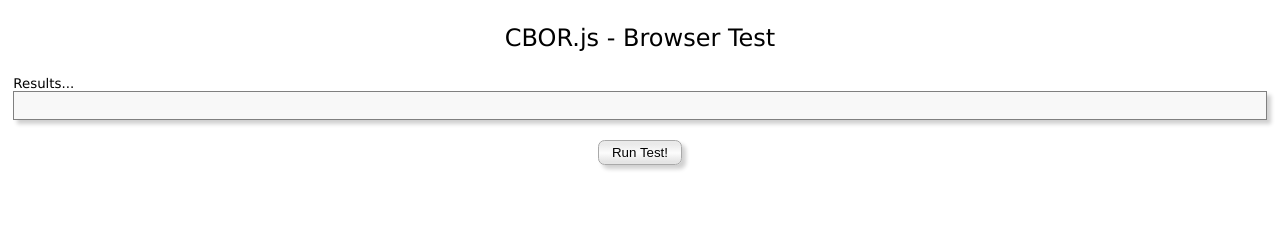
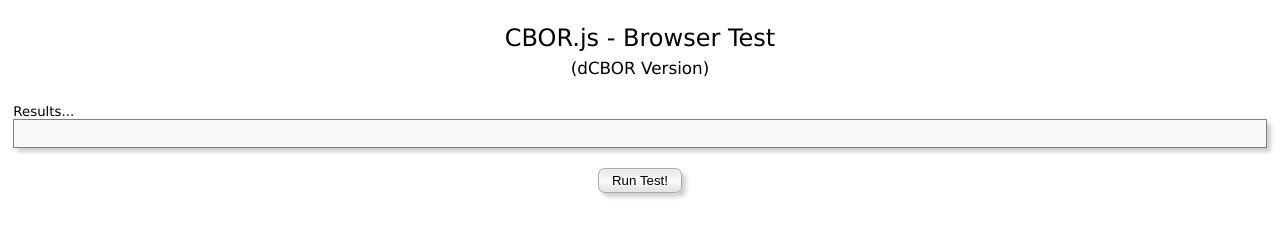
Before and after one commit to cyberphone/dCBOR-demo, a plain HTML site: page doc/browser-test.html in a window 1280 px wide. Shown: the part 61-298 px from the top of the page. Drawn offline with Linux system fonts and the light colour scheme.

Commit message:
dCBOR header added

```diff
--- a/doc/browser-test.html
+++ b/doc/browser-test.html
@@ -680,7 +680,8 @@ function runTest() {
 </head>
 <body>
   <img style="max-width:30%" src="cbor.js.svg" alt="logo" title="CBOR.js logotype">
-  <h3 style="text-align:center;font-weight:normal;font-size:1.8em">CBOR.js - Browser Test</h3>
+  <h3 style="text-align:center;font-weight:normal;font-size:1.8em">CBOR.js - Browser Test<br>
+  <span style="font-size: 0.7em">(dCBOR Version)</span></h3>
   Results...
   <div id='cborout' class='staticbox' style='word-break:normal'></div>
   <div style='display:flex;justify-content:center'>
```
Also changed, not shown: node/build/browser-test-template.html, 1 other file.
